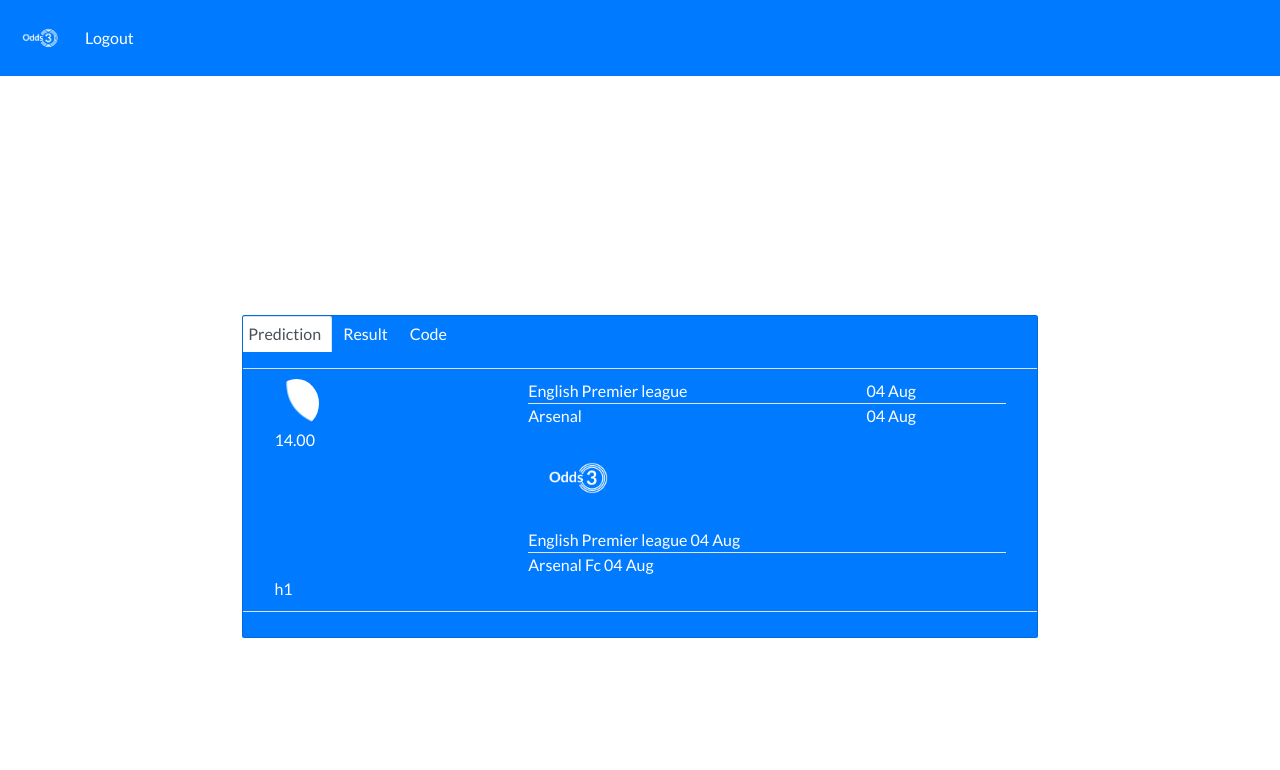
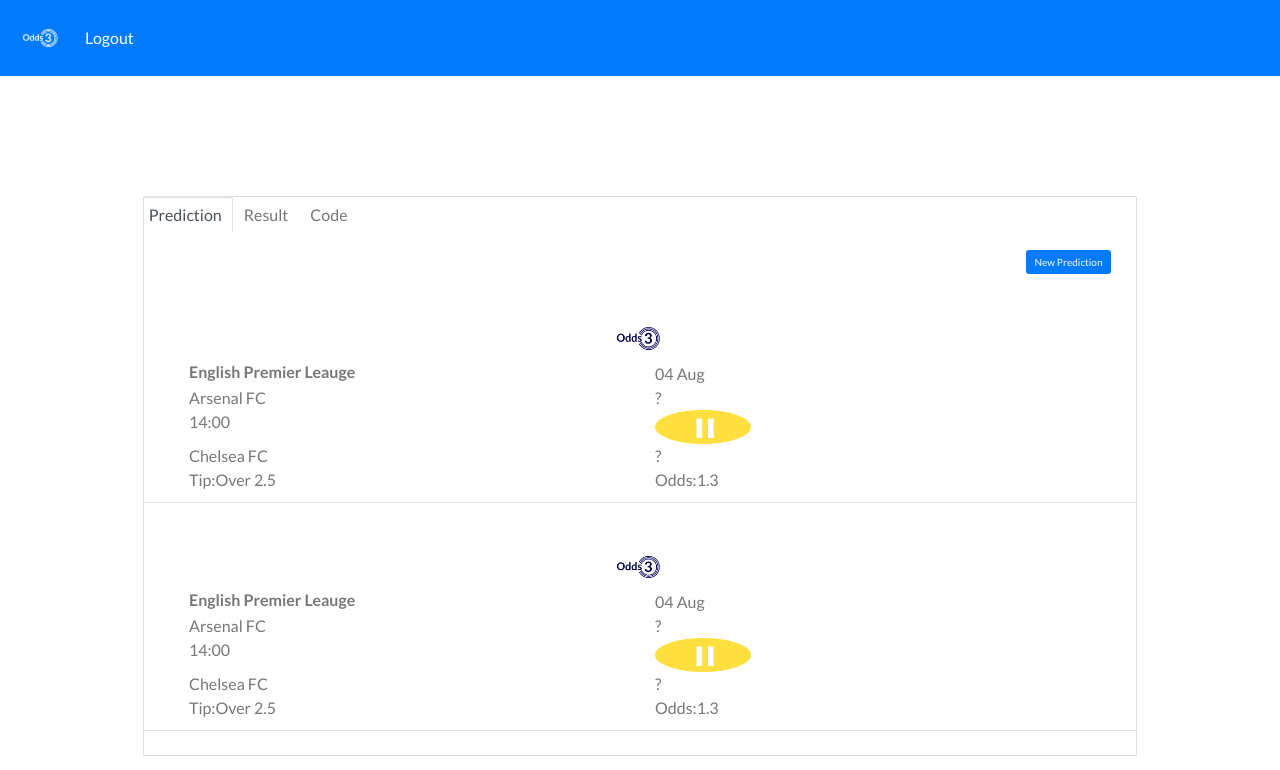
Before and after one commit to themmyloluwaa/ng.com.odds3, a Next.js app: page /admin/home in a window 1280 px wide. Shown: the top 770 px of the page. Built offline with nearby package versions, Linux system fonts and the light colour scheme.

Commit message:
added display content for displaying predictions created

```diff
--- /dev/null
+++ b/components/DisplayContent.js
@@ -0,0 +1,81 @@
+import React from "react";
+import { Row, Col } from "react-bootstrap";
+
+const DisplayContent = () => {
+  return (
+    <Row className="px-5 py-3 my-5 border-bottom">
+      <Col sm="12">
+        <img
+          src="/img/logo-2.png"
+          className="mx-auto my-3"
+          width="50"
+          height="50"
+        />
+      </Col>
+      {/* </Row> */}
+      <Col sm="12">
+        <Row className="mx-auto">
+          <Col>
+            <h3 className="font-weight-bolder">English Premier Leauge</h3>
+          </Col>
+          <Col>
+            <p>04 Aug</p>
+          </Col>
+        </Row>
+      </Col>
+      <Col sm="12">
+        <Row className="mx-auto">
+          <Col>
+            <p>Arsenal FC</p>
+          </Col>
+          <Col>
+            <p>?</p>
+          </Col>
+        </Row>
+      </Col>
+      <Col sm="12">
+        <Row className="mx-auto">
+          <Col>
+            <p>14:00</p>
+          </Col>
+          <Col>
+            <div
+              style={{
+                backgroundColor: "#FFE03F",
+                borderRadius: "50%",
+                width: "22%",
+                justifyContent: "center",
+                alignItems: "center",
+                display: "flex"
+              }}
+            >
+              <p className="pl-3 py-2 text-white">&#9612;&#9612;</p>
+            </div>
+          </Col>
+        </Row>
+      </Col>
+      <Col sm="12">
+        <Row className="mx-auto">
+          <Col>
+            <p>Chelsea FC</p>
+          </Col>
+          <Col>
+            <p>?</p>
+          </Col>
+        </Row>
+      </Col>
+      <Col sm="12">
+        <Row className="mx-auto">
+          <Col>
+            <p>Tip:Over 2.5</p>
+          </Col>
+          <Col>
+            <p>Odds:1.3</p>
+          </Col>
+        </Row>
+      </Col>
+    </Row>
+  );
+};
+
+export default DisplayContent;
--- a/components/TabBody.js
+++ b/components/TabBody.js
@@ -1,72 +1,22 @@
 import React from "react";
 import { Row, Col, TabContent } from "react-bootstrap";
+import DisplayContent from "./DisplayContent";
 
 const TabBody = data => {
   return (
-    <>
     <TabContent className="my-10">
-        <Row className="border py-3 px-5">
-          <Col sm="12">
       <Row>
-              <Col sm="4">
-                <div
-                  style={{
-                    borderRadius: "50%",
-                    width: "20%",
-                    height: "100%",
-                    // background: `url(/img/logo-2.png) center center cover no-repeat`
-                    background: 'url("/img/logo.png") no-repeat center center'
-                  }}
-                ></div>
-              </Col>
-              <Col style={{ alignSelf: "flex-end" }}>
-                <Row>
-                  <Col sm="8">
-                    <p>English Premier league </p>
-                  </Col>
+        {/* <Col sm="12">hi</Col> */}
         <Col>
-                    {" "}
-                    <p>04 Aug</p>
+          <button className="btn btn-primary  mr-10 float-right">
+            New Prediction
+          </button>
         </Col>
       </Row>
-                <hr style={{ backgroundColor: "#fff" }}></hr>
-                <Row>
-                  <Col sm="8">
-                    <p>Arsenal </p>
-                  </Col>
-                  <Col>
-                    {" "}
-                    <p>04 Aug</p>
-                  </Col>
-                </Row>
-              </Col>
-            </Row>
-            <Row>
-              <Col sm="4">14.00</Col>
-              <Col className="float-right">
-                <img src="/img/logo.png" width="100" height="100" />
-              </Col>
-            </Row>{" "}
-            <Row>
-              <Col sm="4"></Col>
-              <Col>
-                <p>
-                  English Premier league{" "}
-                  <span className="text-right"> 04 Aug</span>
-                </p>
-                <hr style={{ backgroundColor: "#fff" }}></hr>
-                <p>
-                  Arsenal Fc <span className="text-right"> 04 Aug</span>
-                </p>
-              </Col>
-            </Row>
-          </Col>
-          <Col>
-            <p className="text-white">h1</p>
-          </Col>
-        </Row>
+      <DisplayContent />
+      <DisplayContent />
+      <DisplayContent />
     </TabContent>
-    </>
   );
 };
 
--- a/pages/admin/home.js
+++ b/pages/admin/home.js
@@ -45,10 +45,10 @@
             minWidth: "80%",
             minHeight: "30vh",
             maxHeight: "70vh",
-            overflow: "auto",
-            color: "#fff"
+            overflow: "auto"
+            // color: "#fff"
           }}
-          bg="primary"
+          // bg="primary"
         >
           <Tabs
             id="controlled-tab-example"
```
Lines whose indentation alone changed are shown as unchanged.
